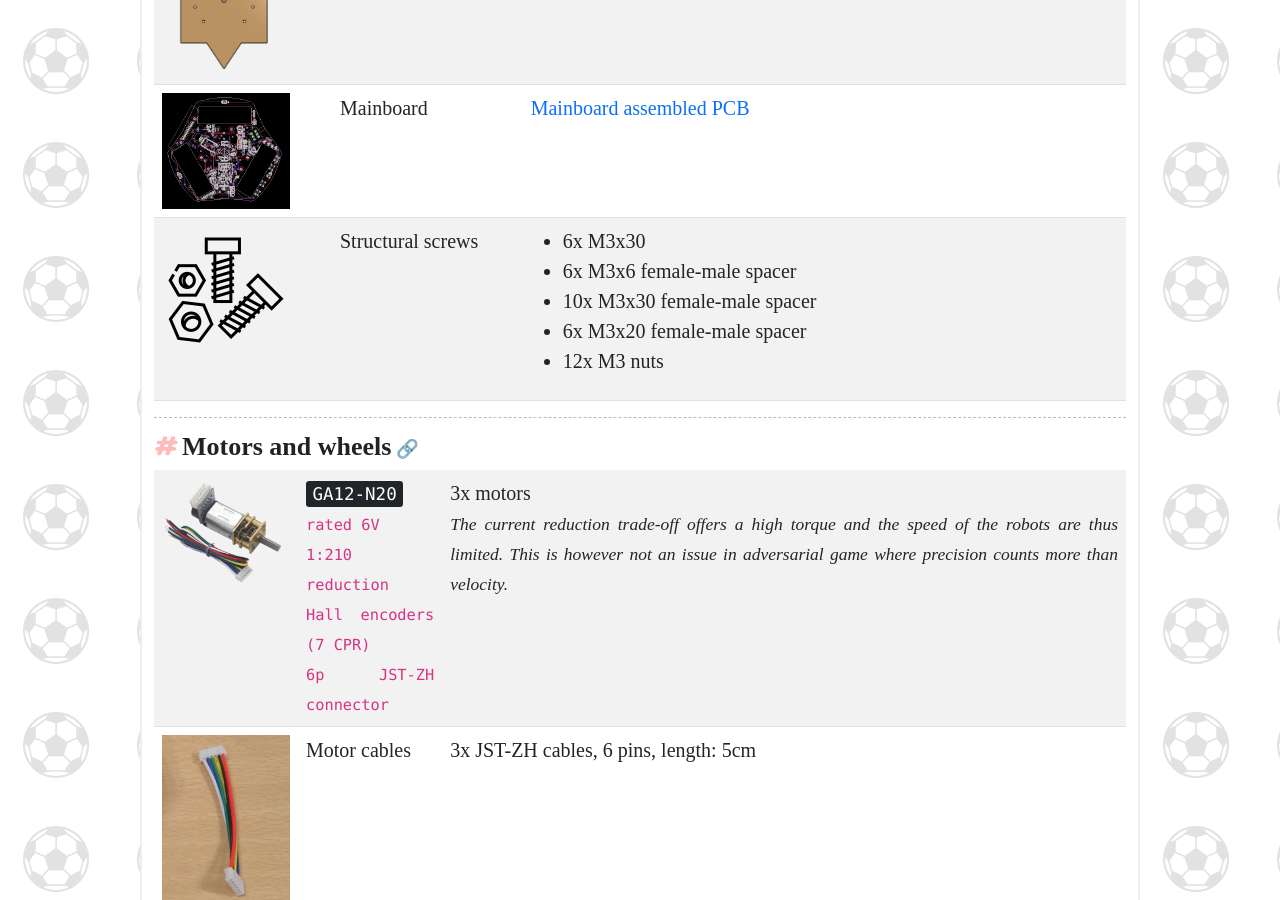
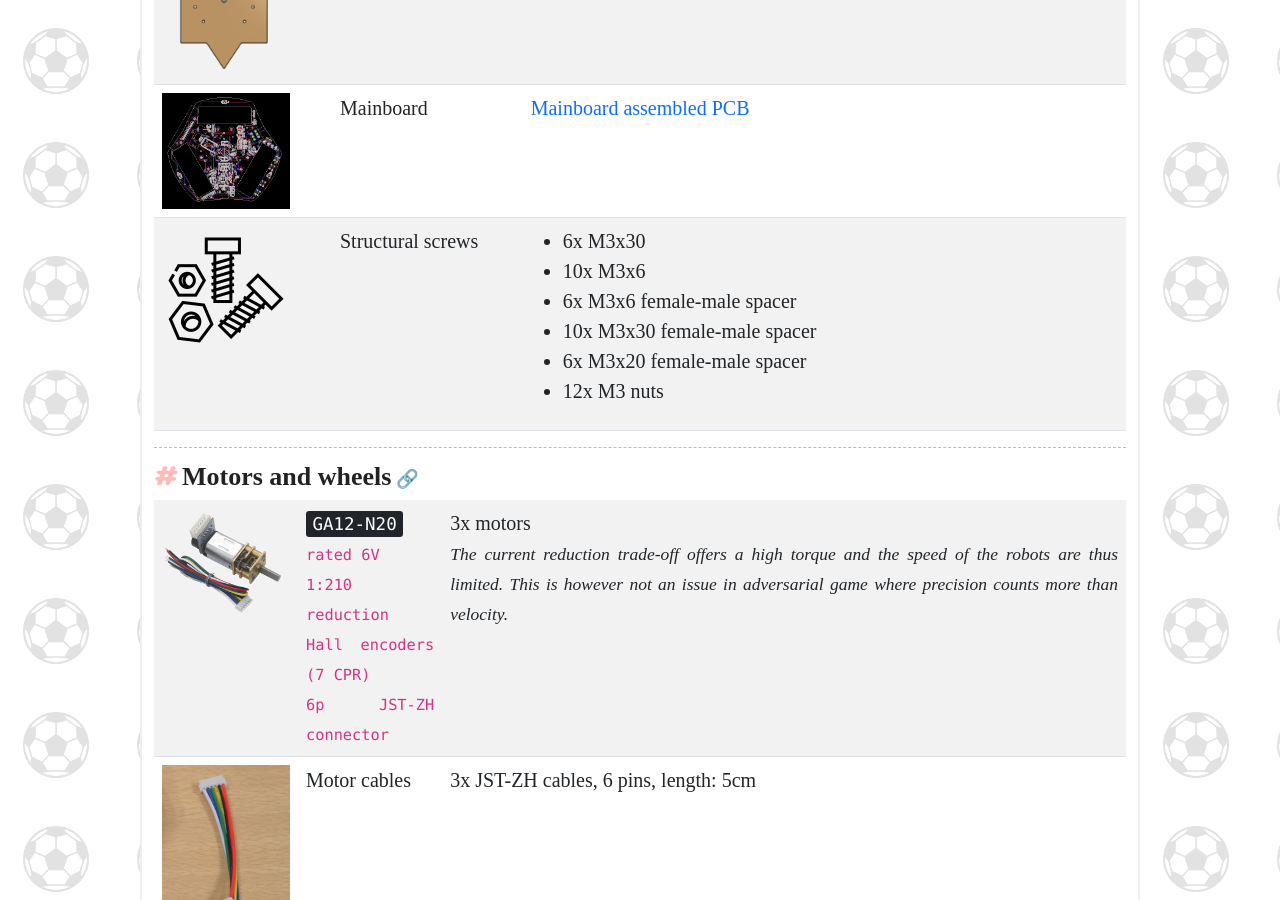
Before and after one commit to robot-soccer-kit/robot-soccer-kit.github.io, a Jekyll site: the page built from hardware-robots.md, in a window 1280 px wide and 900 px high, scrolled down 909 px. Built offline with Jekyll 4.4.1, drawn with Linux system fonts in a browser that asks for light colours; some web fonts are replaced.

Commit message:
Missing chassis screws

```diff
--- a/hardware-robots.md
+++ b/hardware-robots.md
@@ -82,6 +82,7 @@ permalink: /hardware-robots
         <td>
             <ul>
                 <li>6x M3x30</li>
+                <li>10x M3x6</li>
                 <li>6x M3x6 female-male spacer</li>
                 <li>10x M3x30 female-male spacer</li>
                 <li>6x M3x20 female-male spacer</li>
```
